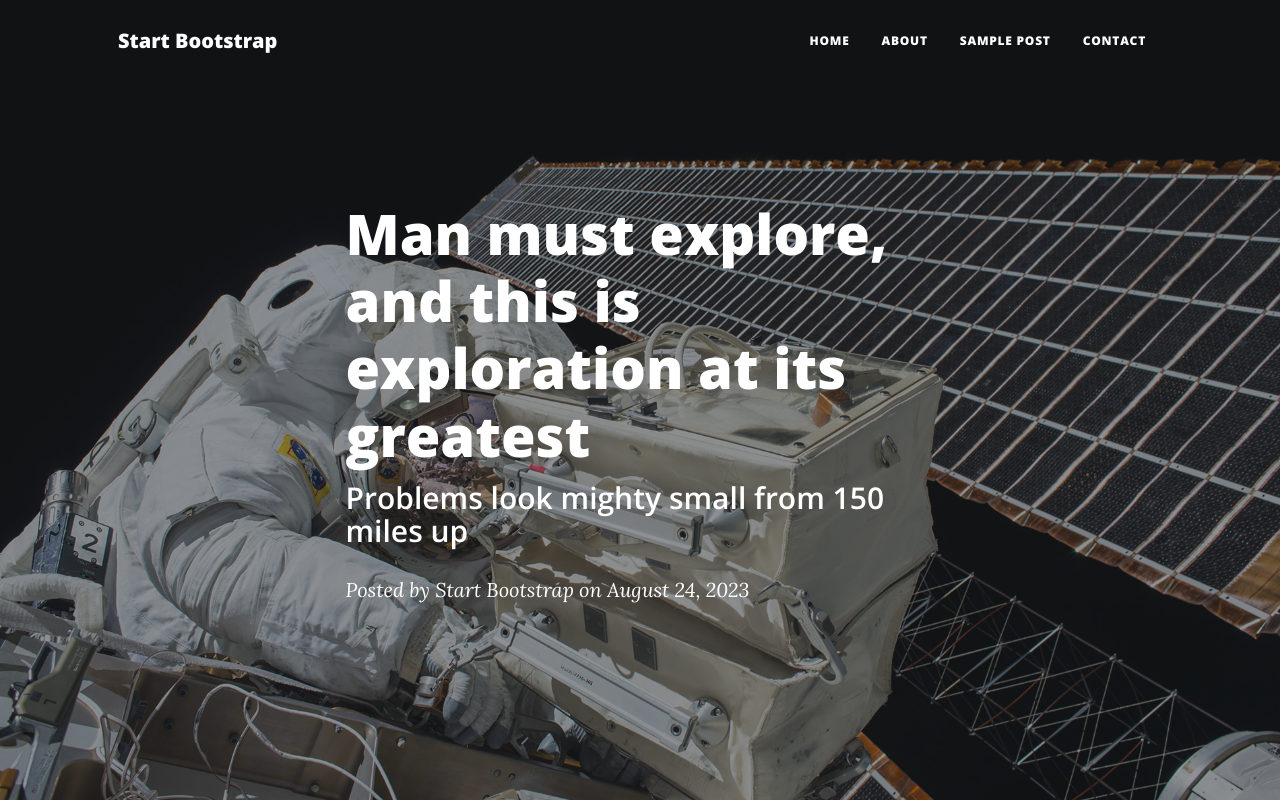
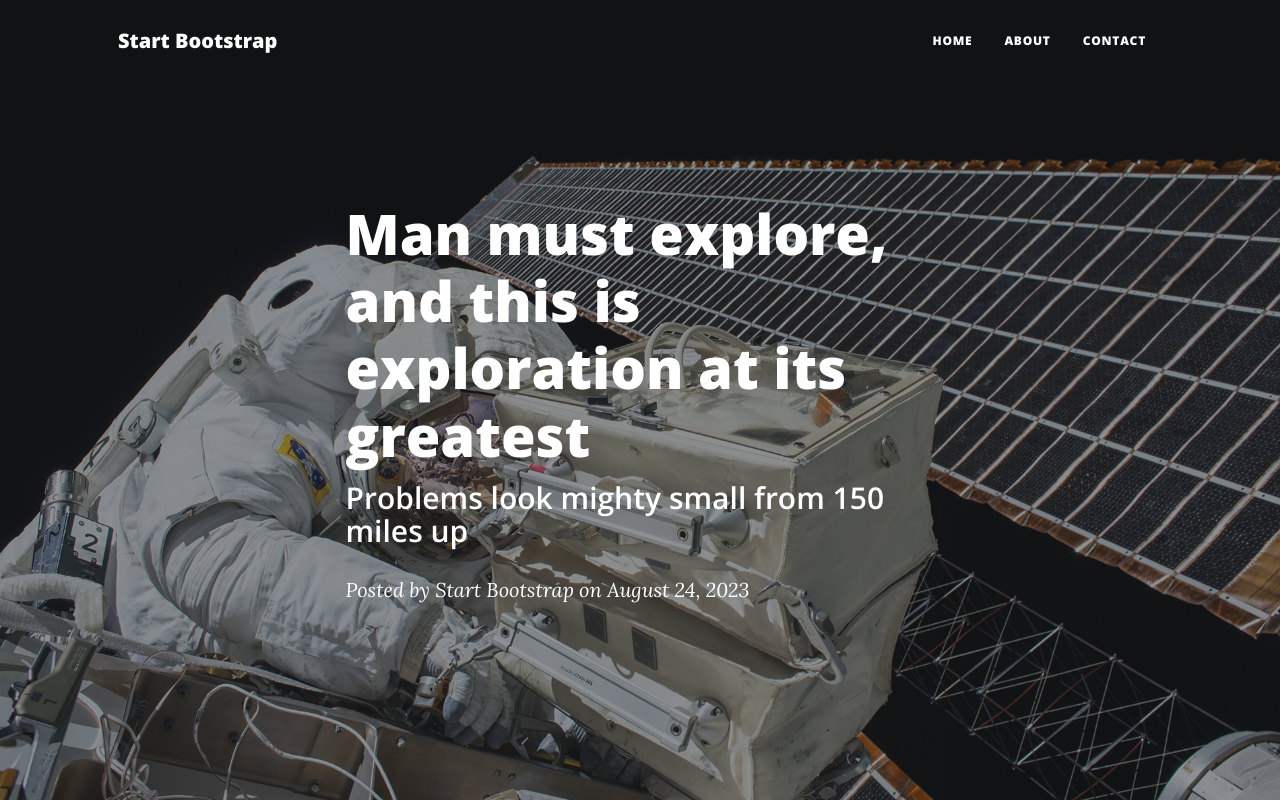
Before and after one commit to Ozzletroll/bootstrap-blog-demo, a Flask app: template templates/post.html in a window 1280 px wide. Shown: the top 800 px of the page. Run offline with Flask 3, Linux system fonts and the light colour scheme; the template is opened without the code that fills it, so the values that code supplies are empty; some libraries are stand-ins or nearby versions.

Commit message:
Fix navbar links

```diff
--- a/templates/post.html
+++ b/templates/post.html
@@ -12,10 +12,9 @@
                 </button>
                 <div class="collapse navbar-collapse" id="navbarResponsive">
                     <ul class="navbar-nav ms-auto py-4 py-lg-0">
-                        <li class="nav-item"><a class="nav-link px-lg-3 py-3 py-lg-4" href="index.html">Home</a></li>
-                        <li class="nav-item"><a class="nav-link px-lg-3 py-3 py-lg-4" href="about.html">About</a></li>
-                        <li class="nav-item"><a class="nav-link px-lg-3 py-3 py-lg-4" href="post.html">Sample Post</a></li>
-                        <li class="nav-item"><a class="nav-link px-lg-3 py-3 py-lg-4" href="contact.html">Contact</a></li>
+                        <li class="nav-item"><a class="nav-link px-lg-3 py-3 py-lg-4" href="index">Home</a></li>
+                        <li class="nav-item"><a class="nav-link px-lg-3 py-3 py-lg-4" href="about">About</a></li>
+                        <li class="nav-item"><a class="nav-link px-lg-3 py-3 py-lg-4" href="contact">Contact</a></li>
                     </ul>
                 </div>
             </div>
```
